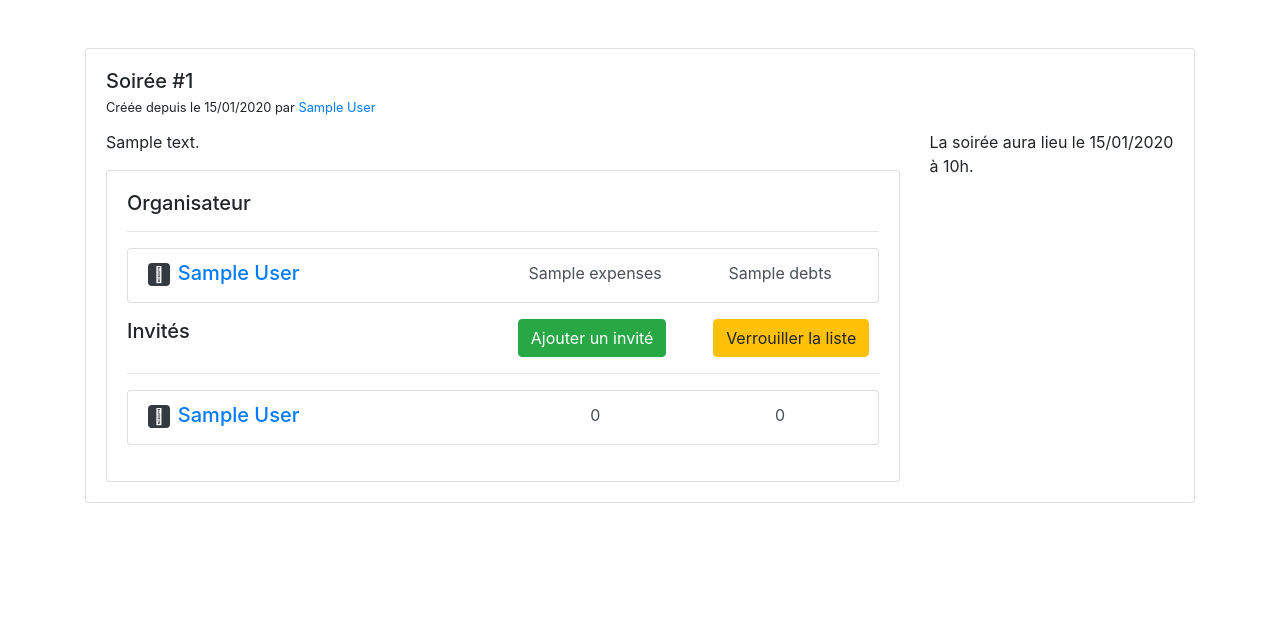
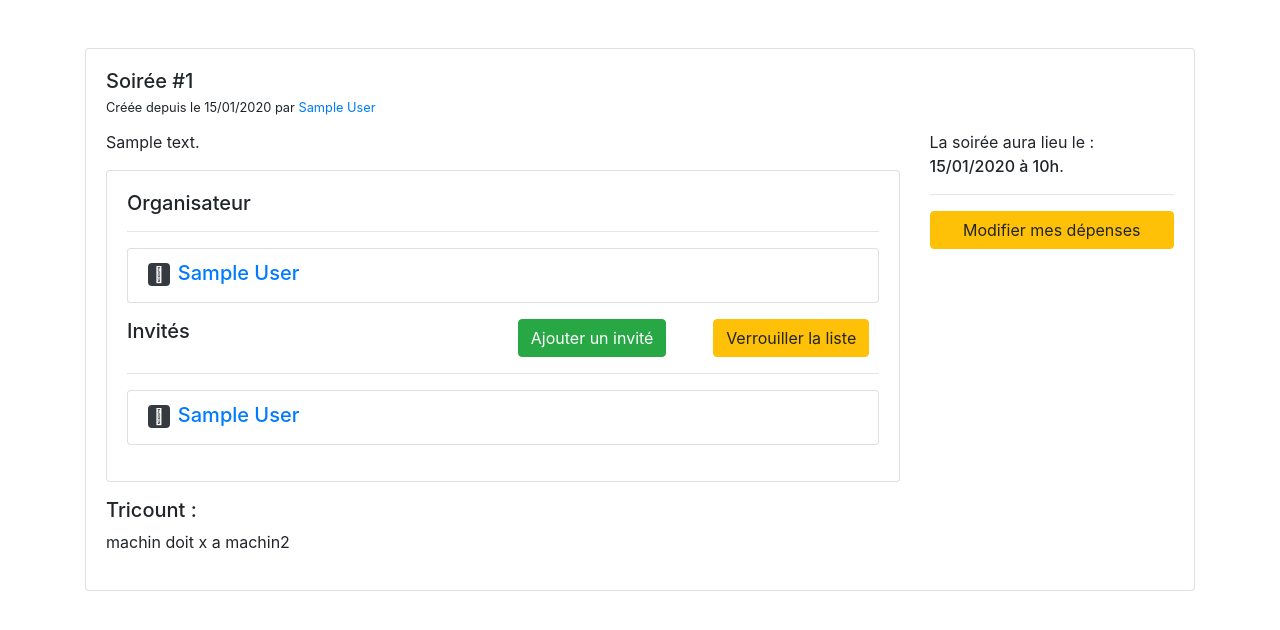
Before and after one commit to elouanb7/tp_symfony, a Symfony app: template templates/soiree/soiree.html.twig in a window 1280 px wide. Shown: the part 70-700 px from the top of the page. Run offline with Twig, Linux system fonts and the light colour scheme; the template is opened without the code that fills it: most values are stand-ins (such as "Sample title", 1, 10 or a date in 2020); some libraries are stand-ins or nearby versions.

Commit message:
tricount

```diff
--- a/public/css/style.css
+++ b/public/css/style.css
@@ -4,7 +4,7 @@
 }
 
 ::-webkit-scrollbar {
-    width: 0px;
+    width: 2px;
 }
 
 /* Track */
--- a/src/Controller/SoireeController.php
+++ b/src/Controller/SoireeController.php
@@ -60,6 +60,7 @@ class SoireeController extends AbstractController
 
         if ($soiree->getIsFull()==true){
             $this->soireeService->update($id);
+            $this->soireeService->tricount($id);
             return $this->render('soiree/soiree.html.twig', [
                 'soiree' => $soiree,
                 'host' => $host,
@@ -71,7 +72,9 @@ class SoireeController extends AbstractController
         return $this->render('soiree/soiree.html.twig', [
             'soiree' => $soiree,
             'host' => $host,
-            'guests' => $guests
+            'guests' => $guests,
+            'hostSoiree' => $hostSoiree,
+            'guestsSoiree' => $guestsUserSoiree,
         ]);
     }
 
--- a/templates/security/login.html.twig
+++ b/templates/security/login.html.twig
@@ -5,7 +5,7 @@
     <meta name="viewport"
           content="width=device-width, user-scalable=no, initial-scale=1.0, maximum-scale=1.0, minimum-scale=1.0">
     <meta http-equiv="X-UA-Compatible" content="ie=edge">
-    <title>{% block title %}PingPong - Login{% endblock %}</title>
+    <title>{% block title %}MyParty - Login{% endblock %}</title>
 
     <link rel="stylesheet" href="https://cdn.jsdelivr.net/npm/bootstrap@4.6.0/dist/css/bootstrap.min.css"
           integrity="sha384-B0vP5xmATw1+K9KRQjQERJvTumQW0nPEzvF6L/Z6nronJ3oUOFUFpCjEUQouq2+l" crossorigin="anonymous">
--- a/templates/soiree/soiree.html.twig
+++ b/templates/soiree/soiree.html.twig
@@ -1,6 +1,6 @@
 {% extends 'base.html.twig' %}
 
-{% block title %}MyParty - Soirée {{ soiree.id }}{% endblock %}
+{% block title %}MyParty - Soirée{{ soiree.id }}{% endblock %}
 
 {% block body %}
     <div class="container mt-5">
@@ -13,7 +13,7 @@
 
                     <div class="row">
                         <div class="col-md-9"><p>{{ soiree.description }}</p>
-                            <div class="card">
+                            <div class="card mb-3">
                                 <div class="card-body">
                                     <h5 class="card-title">Organisateur</h5>
                                     <hr>
@@ -31,22 +31,22 @@
                                                             </h5>
                                                         </a>
                                                     </div>
+                                                    {% if soiree.isFull == true %}
                                                     <div class="col-md-3 text-center">
                                                         {% if hostSoiree.expenses == null %}
                                                             0
                                                         {% else %}
-                                                            {{ hostSoiree.expenses }}
+                                                            {{ hostSoiree.expenses|number_format(2) }}€
                                                         {% endif %}
-
                                                     </div>
                                                     <div class="col-md-3 text-center">
                                                         {% if hostSoiree.debts == null %}
                                                             0
                                                         {% else %}
-                                                            {{ hostSoiree.debts }}
+                                                            {{ hostSoiree.debts|number_format(2) }}€
                                                         {% endif %}
-
                                                     </div>
+                                                    {% endif %}
                                                 </div>
                                             </div>
                                         </div>
@@ -86,11 +86,12 @@
                                                     </small> #}
 
                                                         </div>
+                                                        {% if soiree.isFull == true %}
                                                         <div class="col-md-3 text-center">
                                                             {% if guestsSoiree[loop.index-1].expenses == null %}
                                                                 0
                                                             {% else %}
-                                                                {{ guestsSoiree[loop.index-1].expenses }}
+                                                                {{ guestsSoiree[loop.index-1].expenses|number_format(2) }}€
                                                             {% endif %}
 
                                                         </div>
@@ -98,9 +99,10 @@
                                                             {% if guestsSoiree[loop.index-1].debts == null %}
                                                                 0
                                                             {% else %}
-                                                                {{ guestsSoiree[loop.index-1].debts }}
+                                                                {{ guestsSoiree[loop.index-1].debts|number_format(2) }}€
                                                             {% endif %}
                                                         </div>
+                                                        {% endif %}
                                                     </div>
                                                 </div>
                                             {% endfor %}
@@ -117,9 +119,15 @@
                             </div>
                         </div>
                         <div class="col-md-3">
-                            <p>La soirée aura lieu le {{ soiree.date | date('d/m/Y') }} à {{ soiree.date | date('H') }}h{% if  soiree.date | date('i') != 00 %}{{ soiree.date | date('i') }}{% endif %}. </p>
+                            <p>La soirée aura lieu le : <br> <span class="h6">{{ soiree.date | date('d/m/Y') }} à {{ soiree.date | date('H') }}h{% if  soiree.date | date('i') != 00 %}{{ soiree.date | date('i') }}{% endif %}</span>.</p>
+                            <hr>
+                            <a href="" class="btn btn-warning btn-block">Modifier mes dépenses</a>
                         </div>
                     </div>
+                    <h5>Tricount :</h5>
+                    <p>
+                        machin doit x a machin2
+                    </p>
                 </div>
 
             </div>
```
Also changed, not shown: src/Service/SoireeService.php (+33 -1 lines).
